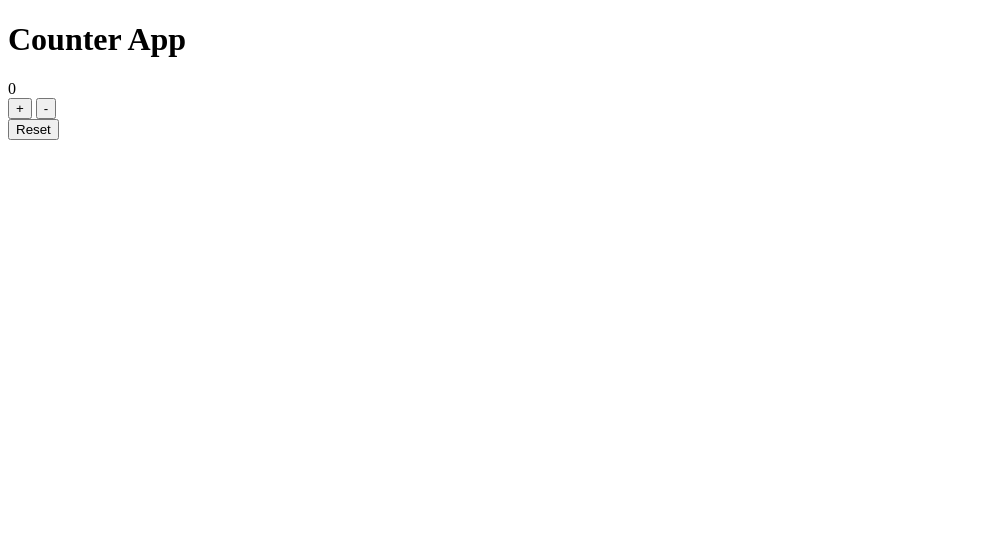
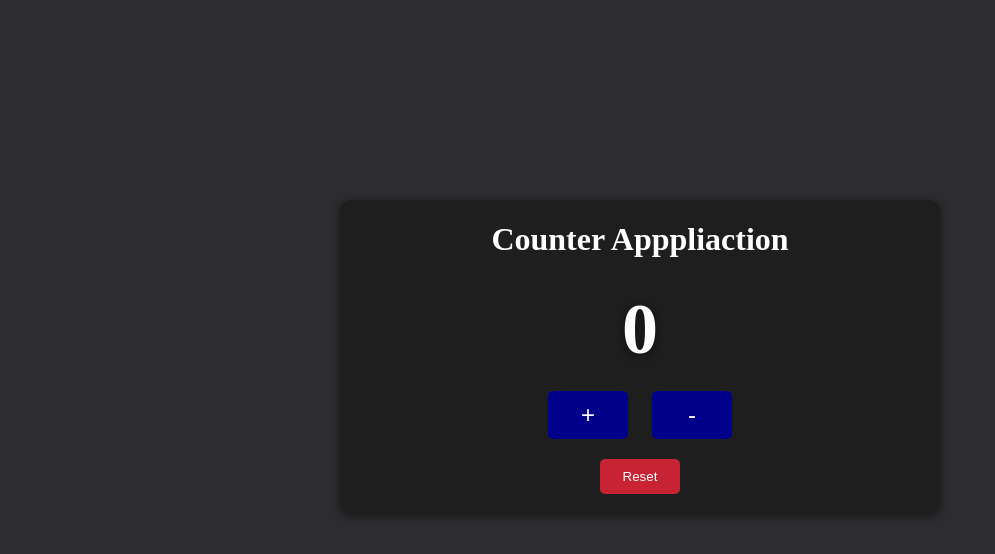
Before and after one commit to Zyar3k/Counter_application, a plain HTML site: page index.html in a window 1280 px wide. Shown: the whole page, without its empty margins (0-995 px from the left). Drawn offline with Linux system fonts and the light colour scheme.

Commit message:
Add styles to project

```diff
--- a/index.html
+++ b/index.html
@@ -9,7 +9,7 @@
 <body>
 
     <div class="container-card">
-        <h1>Counter App</h1>
+        <h1>Counter Apppliaction</h1>
         <div class="counter-display" id="counterDisplay">0</div>
 
         <div class="button-container">
--- a/style.css
+++ b/style.css
@@ -0,0 +1,61 @@
+body {
+    margin: 200px;
+    background-color: #2d2d30;
+}
+
+h1 {
+    margin-bottom: 30px;
+    color: #fff;
+
+}
+
+.container-card {
+    background-color: #1e1e1e;
+    border-radius: 10px;
+    text-align: center;
+    display: flex;
+    flex-direction: column;
+    align-items: center;
+    max-width: 600px;
+    margin: 0 auto;
+    box-shadow: 0 2px 10px rgba(0, 0, 0, 0.5);
+}
+
+.counter-display {
+    font-size: 72px;
+    font-weight: bold;
+    color: #fff;
+    margin-bottom: 20px;
+    text-shadow: 0 2px 10px rgba(0, 0, 0, 0.5);
+}
+
+.button-container {
+    margin-bottom: 20px;
+}
+
+button {
+    padding: 10px 20px;
+    background-color: darkblue;
+    border: none;
+    border-radius: 5px;
+    cursor: pointer;
+    margin: 0 10px;
+    width: 80px;
+    color: #fff;
+}
+
+#resetBtn {
+    background-color: #c82333;
+    margin-bottom: 20px;
+}
+
+#resetBtn:hover {
+    background-color: #b11c2b;
+}
+
+.blue-btn {
+    font-size: 24px;
+    }
+    .blue-btn:hover {
+        background-color: #222bff;
+    }
```
